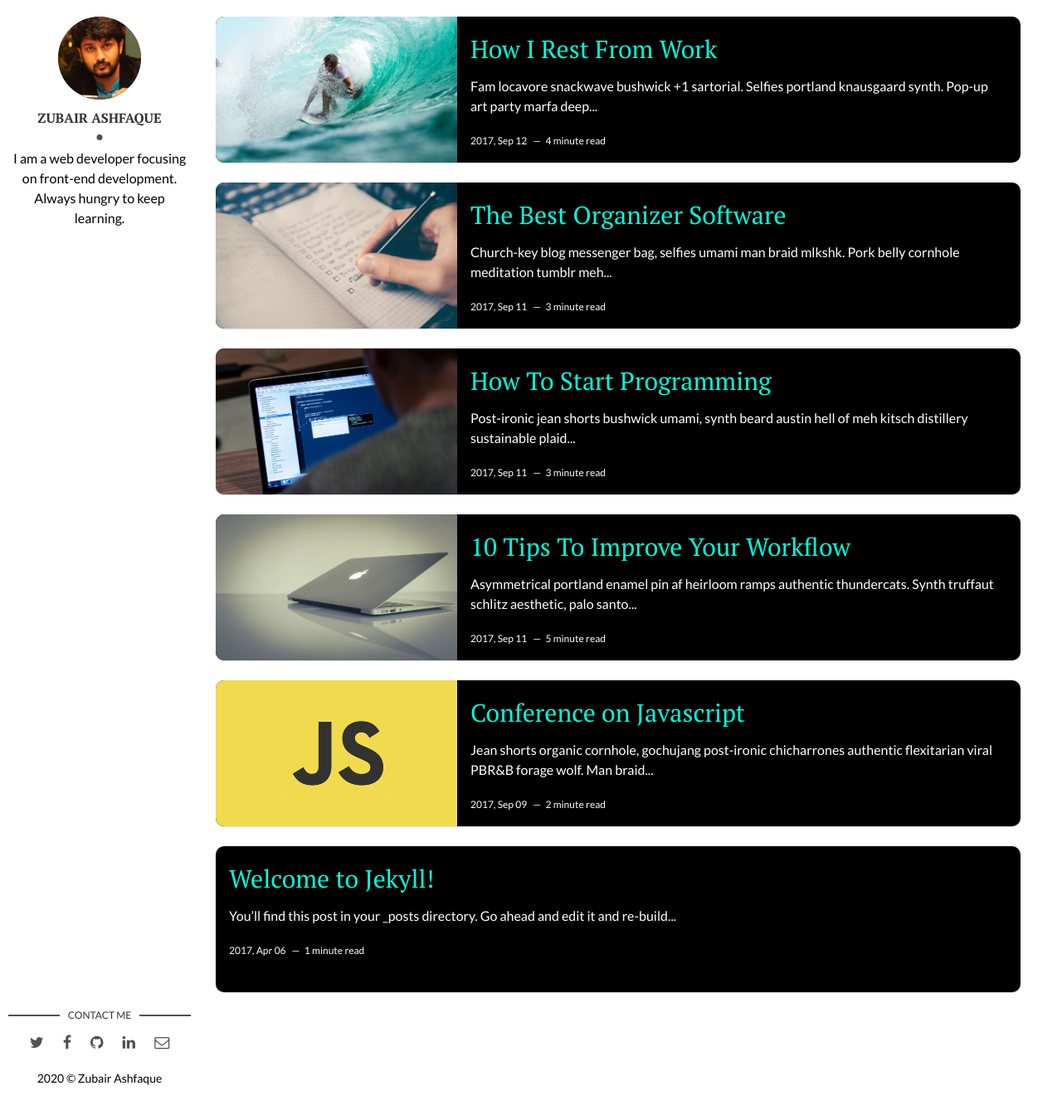
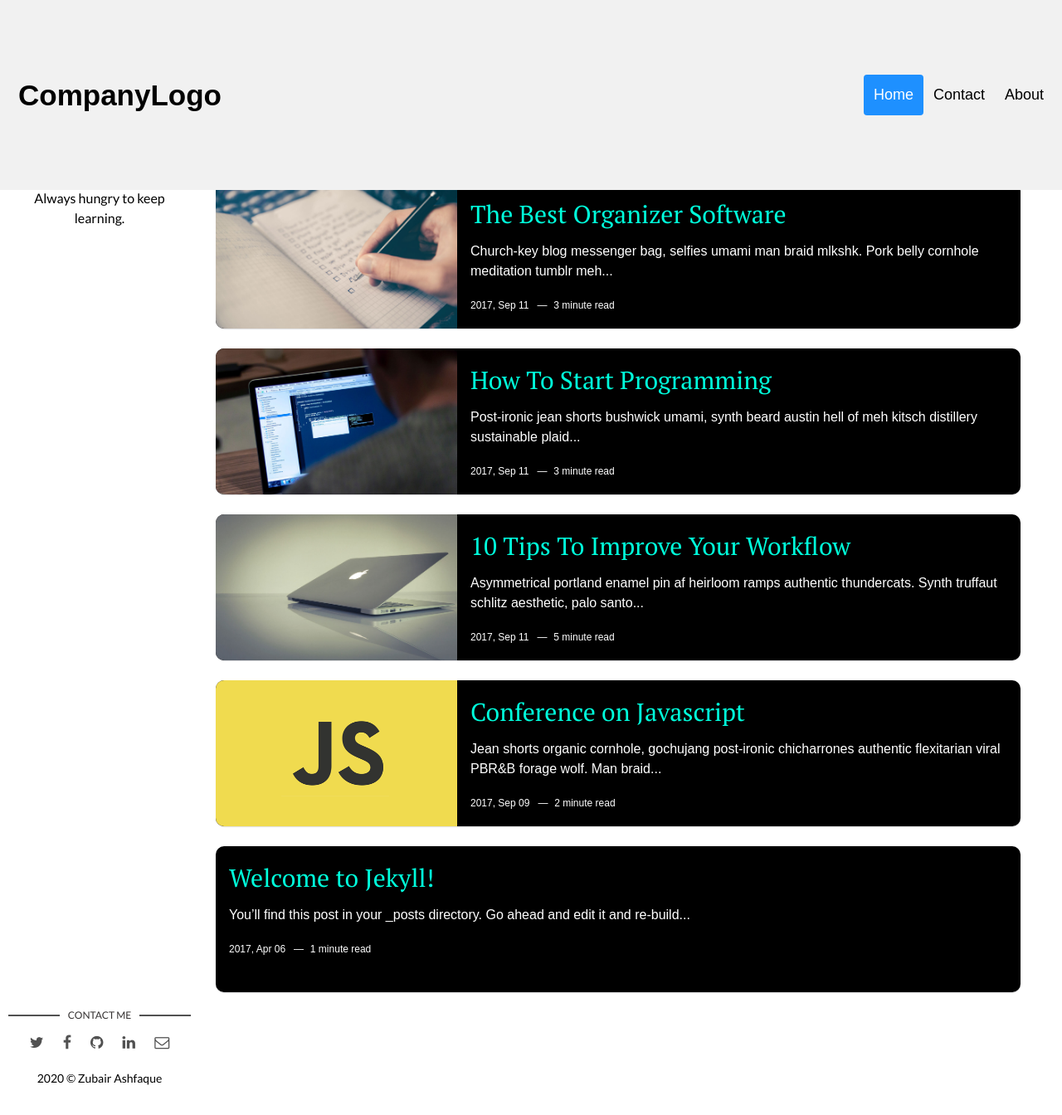
Before and after one commit to zubairashfaque/my-site, a Jekyll site: the page built from index.html, in a window 1280 px wide and 1344 px high. Shown: the whole window at 83% size. Built offline with Jekyll 4.4.1, drawn with Linux system fonts in a browser that asks for light colours; the list of posts is cut into pages by our own code.

Commit message:
Update main.css

```diff
--- a/assets/css/main.css
+++ b/assets/css/main.css
@@ -1483,3 +1483,65 @@ a.newer-posts:hover {
     font-size: 21px;
   }
 }
+
+
+body {
+  margin: 0;
+  font-family: Arial, Helvetica, sans-serif;
+}
+
+#navbar {
+  overflow: hidden;
+  background-color: #f1f1f1;
+  padding: 90px 10px;
+  transition: 0.4s;
+  position: fixed;
+  width: 100%;
+  top: 0;
+  z-index: 99;
+}
+
+#navbar a {
+  float: left;
+  color: black;
+  text-align: center;
+  padding: 12px;
+  text-decoration: none;
+  font-size: 18px;
+  line-height: 25px;
+  border-radius: 4px;
+}
+
+#navbar #logo {
+  font-size: 35px;
+  font-weight: bold;
+  transition: 0.4s;
+}
+
+#navbar a:hover {
+  background-color: #ddd;
+  color: black;
+}
+
+#navbar a.active {
+  background-color: dodgerblue;
+  color: white;
+}
+
+#navbar-right {
+  float: right;
+}
+
+@media screen and (max-width: 580px) {
+  #navbar {
+    padding: 20px 10px !important;
+  }
+  #navbar a {
+    float: none;
+    display: block;
+    text-align: left;
+  }
+  #navbar-right {
+    float: none;
+  }
+}
```
